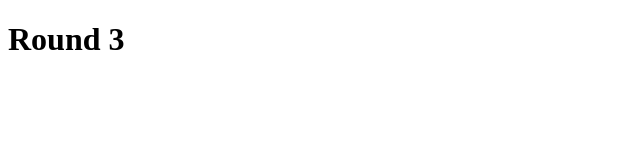
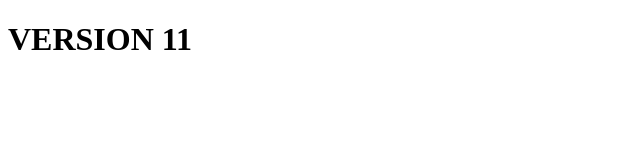
Before and after one commit to jobizu/round-two, a plain HTML site: page Index.html in a window 1280 px wide. Shown: the whole page, without its empty margins (0-640 px from the left). Drawn offline with Linux system fonts and the light colour scheme.

Commit message:
version 11

```diff
--- a/Index.html
+++ b/Index.html
@@ -8,6 +8,6 @@
 </head>
 <body>
 
-    <h1>Round 3 </h1>
+    <h1>VERSION 11 </h1>
 </body>
 </html>
```
